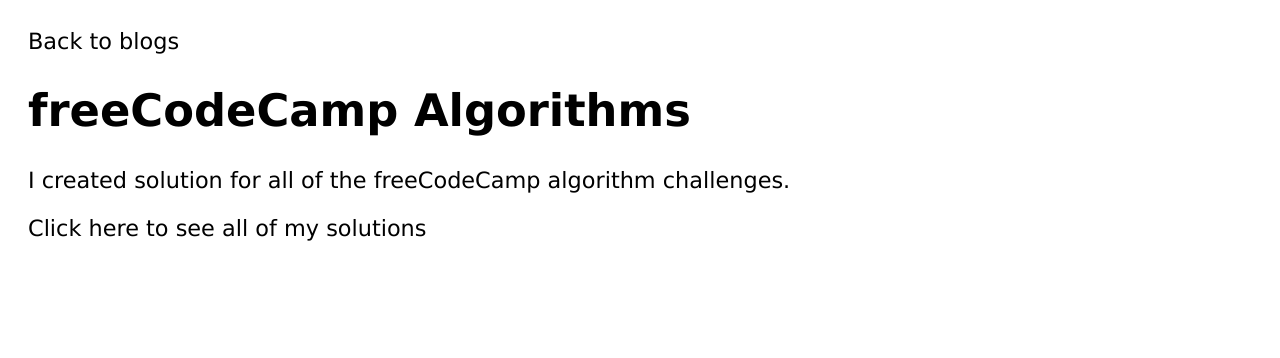
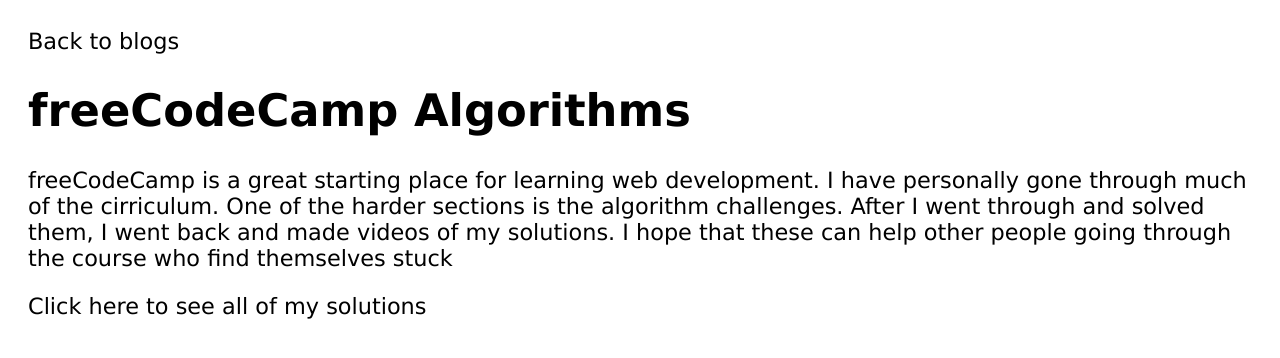
Before and after one commit to bushbass/portfolio-design, a plain HTML site: page blog/algorithms.html in a window 1280 px wide. Drawn offline with Linux system fonts and the light colour scheme.

Commit message:
added description to algorithms blog

```diff
--- a/blog/algorithms.html
+++ b/blog/algorithms.html
@@ -10,7 +10,13 @@
   <body>
     <a href="../index.html#blog">Back to blogs</a>
     <h1>freeCodeCamp Algorithms</h1>
-    <p>I created solution for all of the freeCodeCamp algorithm challenges.</p>
+    <p>
+      freeCodeCamp is a great starting place for learning web development. I
+      have personally gone through much of the cirriculum. One of the harder
+      sections is the algorithm challenges. After I went through and solved
+      them, I went back and made videos of my solutions. I hope that these can
+      help other people going through the course who find themselves stuck
+    </p>
     <p>
       <a
         href="https://www.youtube.com/playlist?list=PLNZKugAJepQal-VOC8no1Z_XR7ZXDDX69"
```
Also changed, not shown: index.html (+1 -1 lines).
